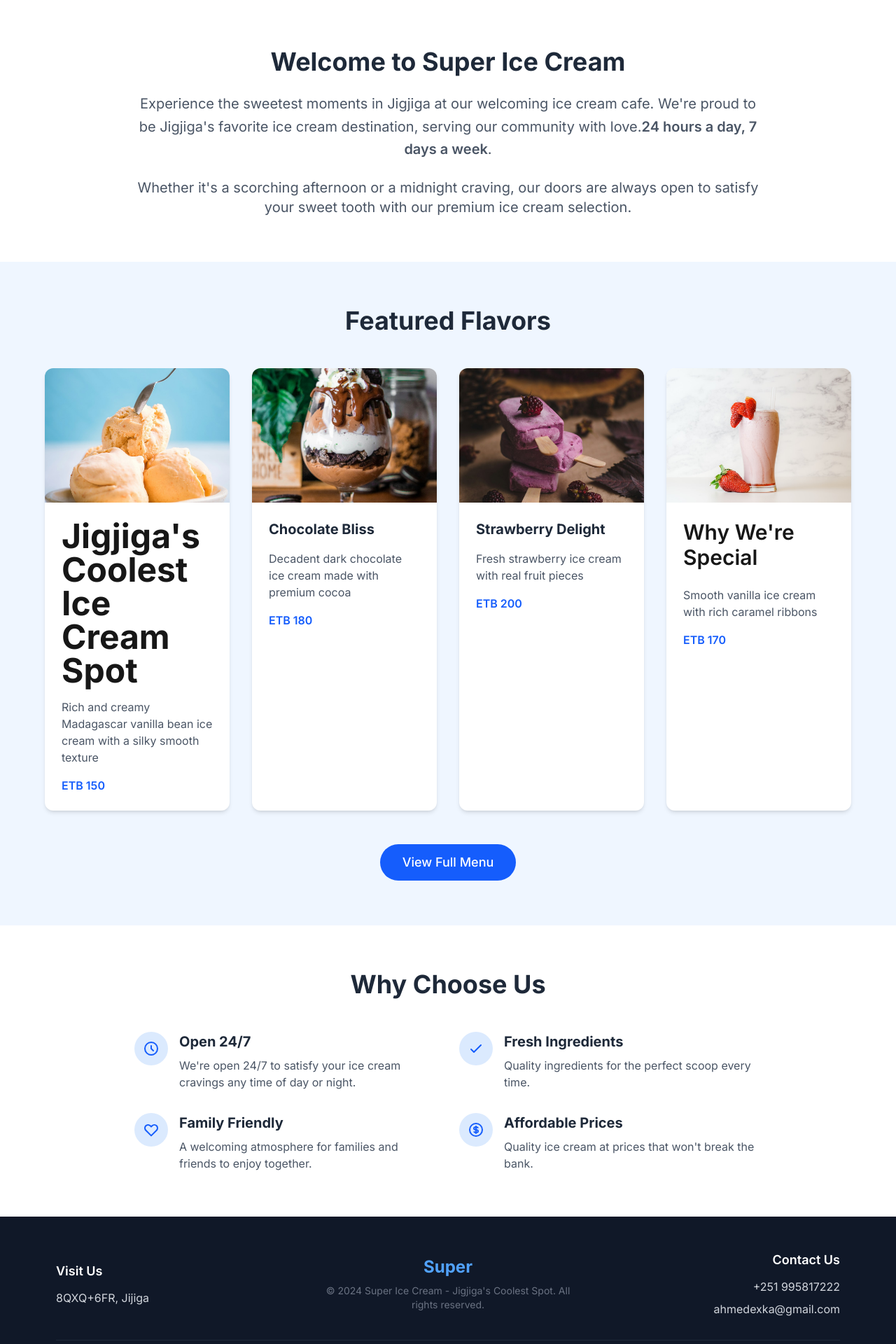
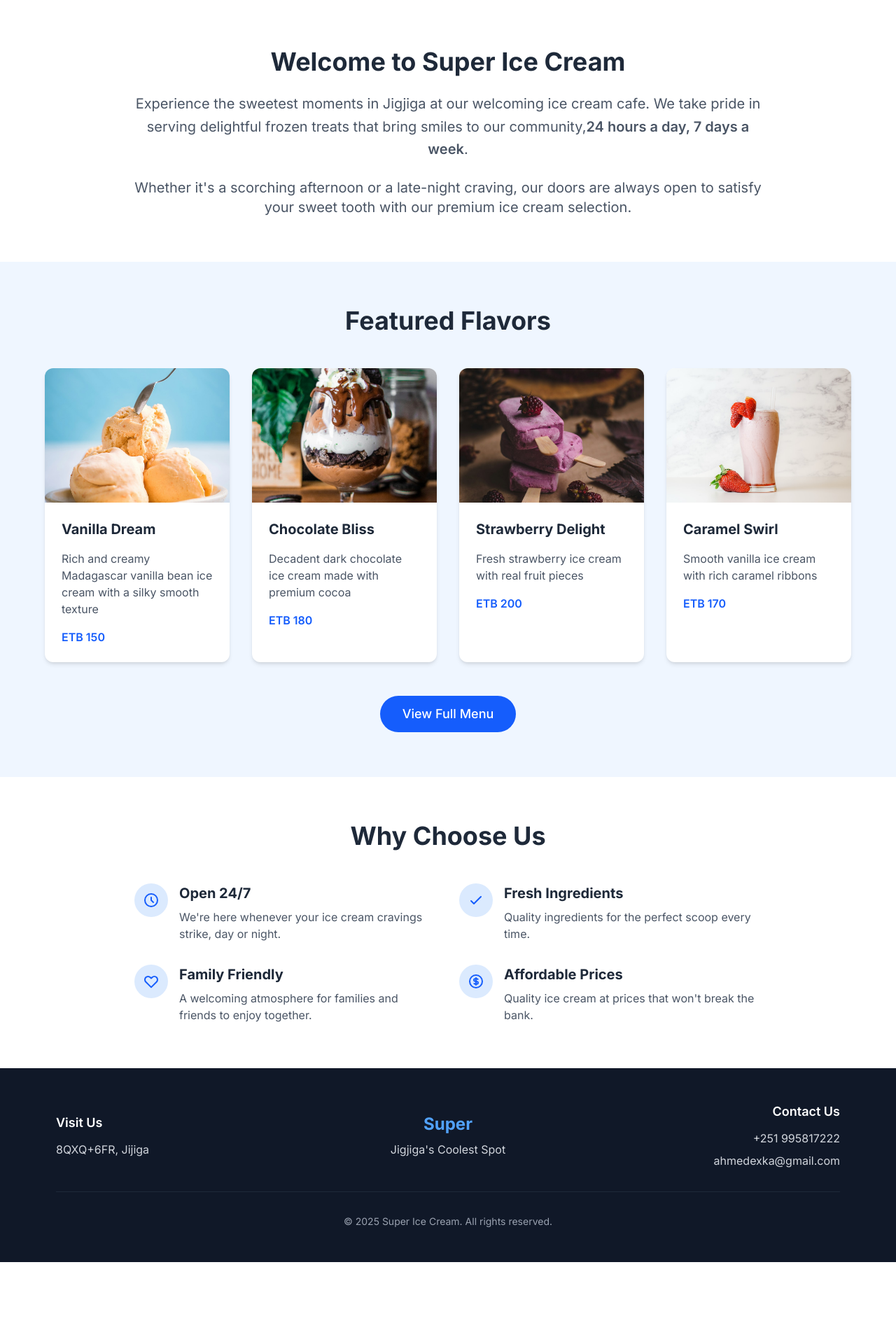
Before and after one commit to Ahmeddaahi/super-ice-cream, a Next.js app: page / in a window 1280 px wide. Shown: the part 780-2700 px from the top of the page at 70% size. After the commit the page ends 2583 px from the top, so only its background shows below. Built offline with nearby package versions, Linux system fonts and the light colour scheme.

Commit message:
Fix ESLint errors: escape apostrophes and fix content issues

```diff
--- a/src/app/page.tsx
+++ b/src/app/page.tsx
@@ -36,11 +36,12 @@ export default function Home() {
             Welcome to Super Ice Cream
           </h2>
           <p className="text-lg md:text-xl text-gray-600 leading-relaxed">
-            Experience the sweetest moments in Jigjiga at our welcoming ice cream cafe. We&apos;re proud to be Jigjiga&apos;s favorite ice cream destination, serving our community with love.
+            Experience the sweetest moments in Jigjiga at our welcoming ice cream cafe.
+            We take pride in serving delightful frozen treats that bring smiles to our community,
             <span className="font-semibold">24 hours a day, 7 days a week</span>.
           </p>
           <p className="text-lg md:text-xl text-gray-600">
-            Whether it's a scorching afternoon or a midnight craving,
+            Whether it&apos;s a scorching afternoon or a late-night craving,
             our doors are always open to satisfy your sweet tooth with our premium ice cream selection.
           </p>
         </div>
@@ -64,7 +65,7 @@ export default function Home() {
                 />
               </div>
               <div className="p-6 space-y-4">
-                <h1 className="text-5xl font-bold mb-4">Jigjiga's Coolest Ice Cream Spot</h1>
+                <h3 className="text-xl font-bold text-gray-800">Vanilla Dream</h3>
                 <p className="text-gray-600">Rich and creamy Madagascar vanilla bean ice cream with a silky smooth texture</p>
                 <p className="text-blue-600 font-semibold">ETB 150</p>
               </div>
@@ -115,7 +116,7 @@ export default function Home() {
                 />
               </div>
               <div className="p-6 space-y-4">
-                <h2 className="text-3xl font-semibold mb-6">Why We're Special</h2>
+                <h3 className="text-xl font-bold text-gray-800">Caramel Swirl</h3>
                 <p className="text-gray-600">Smooth vanilla ice cream with rich caramel ribbons</p>
                 <p className="text-blue-600 font-semibold">ETB 170</p>
               </div>
@@ -148,7 +149,7 @@ export default function Home() {
               </div>
               <div>
                 <h3 className="text-xl font-bold text-gray-800 mb-2">Open 24/7</h3>
-                <p className="text-gray-600">We&apos;re open 24/7 to satisfy your ice cream cravings any time of day or night.</p>
+                <p className="text-gray-600">We&apos;re here whenever your ice cream cravings strike, day or night.</p>
               </div>
             </div>
 
--- a/src/components/footer.tsx
+++ b/src/components/footer.tsx
@@ -12,7 +12,7 @@ export default function Footer() {
           {/* Logo & Tagline */}
           <div className="text-center space-y-2">
             <h2 className="text-2xl font-bold text-blue-400">Super</h2>
-            <p className="text-sm text-gray-500">&copy; 2024 Super Ice Cream - Jigjiga&apos;s Coolest Spot. All rights reserved.</p>
+            <p className="text-gray-300">Jigjiga's Coolest Spot</p>
           </div>
 
           {/* Contact */}
--- /dev/null
+++ b/windsurf_deployment.yaml
@@ -0,0 +1,6 @@
+# Windsurf Deploys Configuration (Beta)
+# This is an auto-generated file used to store your app deployment configuration. Do not modify.
+# The ID of the project (different from project name) on the provider's system. This is populated as a way to update existing deployments.
+project_id: 67e4044e-e856-42bd-b7d3-f26ea8a9efb5
+# The framework of the web application (examples: nextjs, react, vue, etc.)
+framework: nextjs
```
